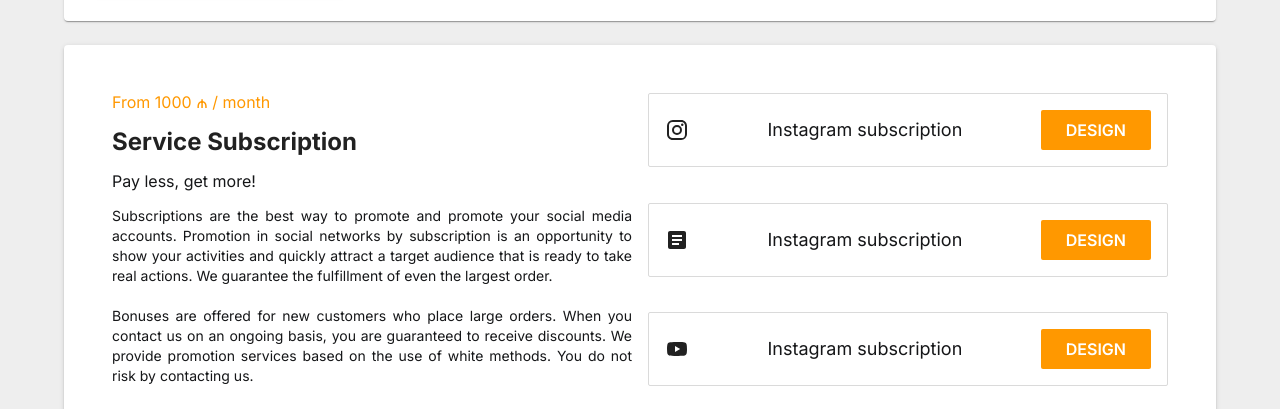
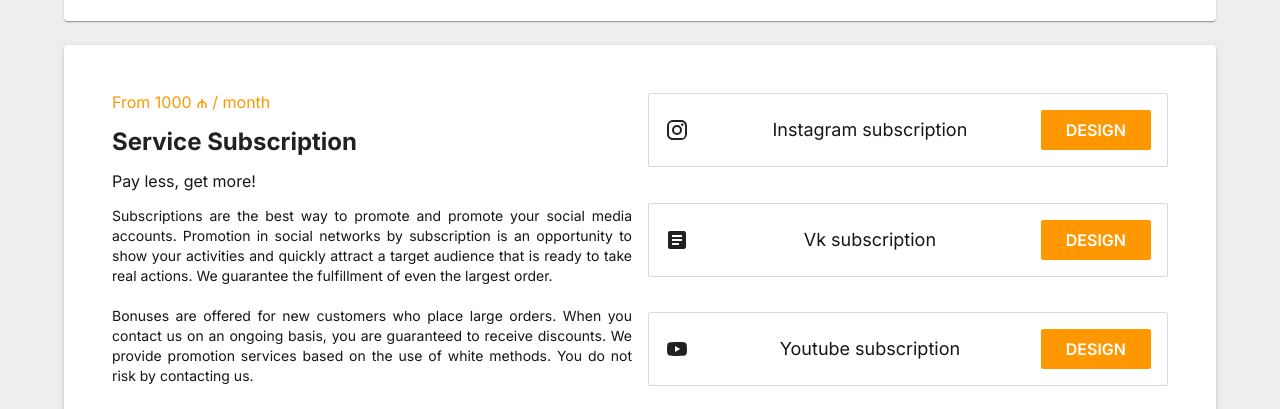
Before and after one commit to vusales/flegriseo, a Next.js app: page / in a window 1280 px wide. Shown: the part 1188-1597 px from the top of the page. Built offline with nearby package versions, Linux system fonts and the light colour scheme.

Commit message:
homePage corrections

```diff
--- a/components/SiteStatistics/index.js
+++ b/components/SiteStatistics/index.js
@@ -54,7 +54,7 @@
                                     <div className={styles.iconCon}>
                                         {item.icon}
                                     </div>
-                                    <p>{item.count} +</p>
+                                    <p>{item.count}+</p>
                                     <p>{item.title}</p>
                                 </div>
                             </Grid>
--- a/components/SiteStatistics/index.module.scss
+++ b/components/SiteStatistics/index.module.scss
@@ -47,5 +47,9 @@
         font-size: 17px;
         margin-top: 24px;
         color:$text;
+        @include breakpoint-down("small"){
+            font-size: 15px;
+            text-align: center;
+        }
     }
 }
--- a/components/Subscription/index.js
+++ b/components/Subscription/index.js
@@ -41,7 +41,7 @@
                             </div>
                             <div  className={styles.socialCon}>
                                 <ArticleIcon/>
-                                <p>Instagram subscription</p>
+                                <p>Vk subscription</p>
                                 <Link href="/">
                                     <a>
                                         design
@@ -50,7 +50,7 @@
                             </div>
                             <div  className={styles.socialCon}>
                                 <YouTubeIcon/>
-                                <p>Instagram subscription</p>
+                                <p>Youtube subscription</p>
                                 <Link href="/">
                                     <a>
                                         design
--- a/components/Subscription/index.module.scss
+++ b/components/Subscription/index.module.scss
@@ -48,8 +48,7 @@
 }
 
 .socialCon {
-    display: flex;
-    align-items: center;
+    @include center ;
     justify-content: space-between;
     padding: 16px;
     border: 1px solid $border ;
@@ -57,10 +56,15 @@
     margin-bottom: 10px;
     width: 100%;
 
+    @include breakpoint-down("small"){
+        flex-direction: column;
+    }
+
 
     &:last-child{
         margin-bottom: 0px;
     }
+
 
     .svg{
         width: 30px;
@@ -72,7 +76,13 @@
         font-size: 18px;
         line-height: 20px;
         color: $text;
+        margin-left: 10px;
+
+        @include breakpoint-down("small"){
+            font-size: 16px;
+        }
     }
+
 
     >a {
         @include button ;
@@ -83,6 +93,13 @@
         border-radius:2px ;
         font-weight: 600;
         color:$main !important;
+
+        @include breakpoint-down("small"){
+            width: 100%;
+            margin-top: 10px;
+            text-align: center;
+            font-size: 13px;
+        }
     }
 
 }
```
